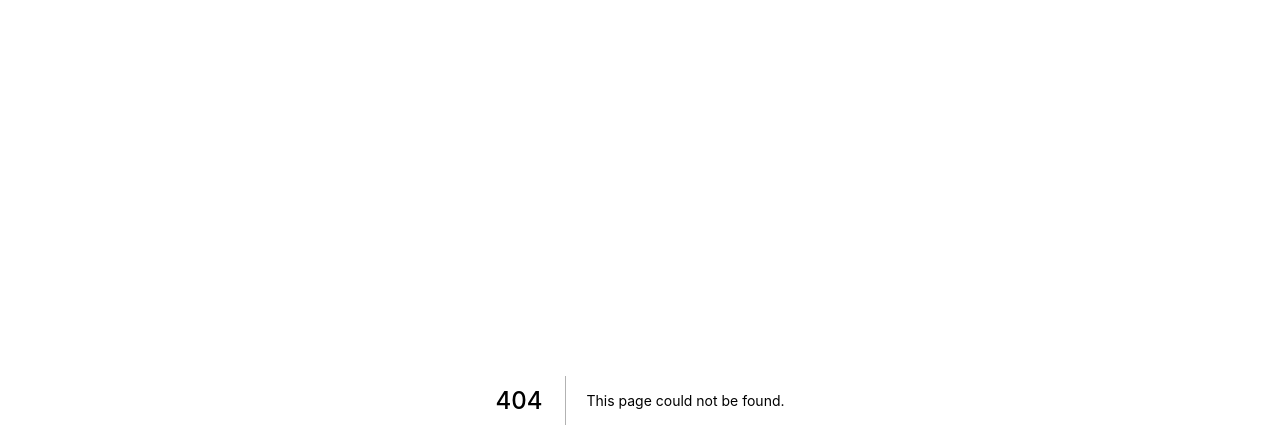
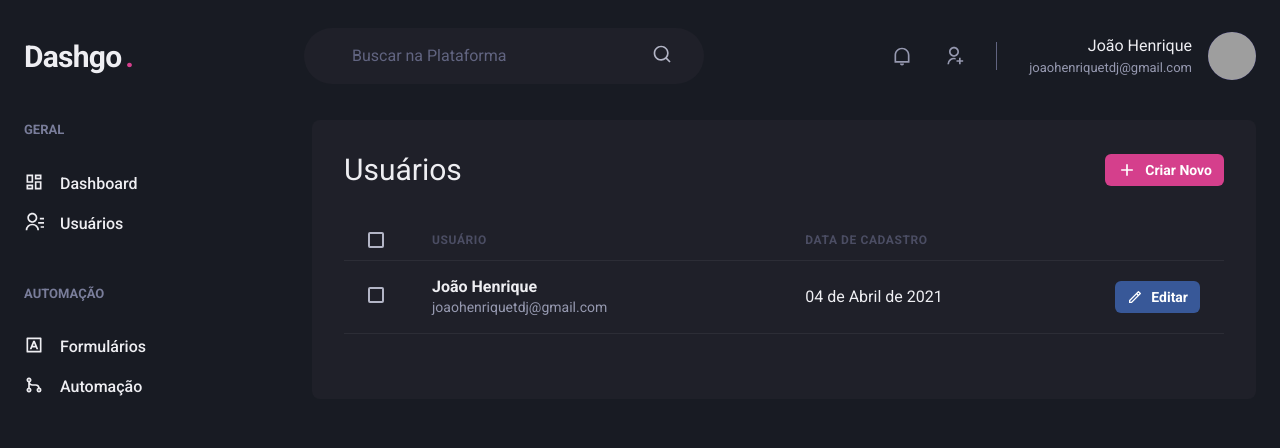
Before and after one commit to joaoh4547/dashgo, a Next.js app: page /users in a window 1280 px wide. Before the commit this address had no page. Shown: the top 448 px of the page. Built offline with nearby package versions, Linux system fonts and the light colour scheme; grey boxes are pictures that could not be loaded.

Commit message:
Add users page

```diff
--- /dev/null
+++ b/src/pages/users/index.tsx
@@ -0,0 +1,91 @@
+import {
+    Box,
+    Button,
+    Checkbox,
+    Flex,
+    Heading,
+    Icon,
+    Table,
+    Tbody,
+    Td,
+    Text,
+    Th,
+    Thead,
+    Tr,
+} from "@chakra-ui/react";
+import { RiAddLine, RiPencilLine } from "react-icons/ri";
+import { Header } from "../../components/Header";
+import { Sidebar } from "../../components/Sidebar";
+
+export default function UserList() {
+    return (
+        <Box>
+            <Header />
+            <Flex w="100%" my="6" maxW={1480} mx="auto" px="6">
+                <Sidebar />
+                <Box flex="1" borderRadius={8} bg="gray.800" p="8">
+                    <Flex mb="8" justify="space-between" align="center">
+                        <Heading size="lg" fontWeight="normal">
+                            Usuários
+                        </Heading>
+                        <Button
+                            as="a"
+                            size="sm"
+                            fontSize="sm"
+                            colorScheme="pink"
+                            leftIcon={<Icon as={RiAddLine} fontSize="20" />}
+                        >
+                            Criar Novo
+                        </Button>
+                    </Flex>
+                    <Table colorScheme="whiteAlpha">
+                        <Thead>
+                            <Tr>
+                                <Th px="6" color="gray.300" w="8">
+                                    <Checkbox colorScheme="pink" />
+                                </Th>
+                                <Th>Usuário</Th>
+                                <Th>Data de cadastro</Th>
+                                <Th w="8"></Th>
+                            </Tr>
+                        </Thead>
+                        <Tbody>
+                            <Tr>
+                                <Td px="6">
+                                    <Checkbox colorScheme="pink" />
+                                </Td>
+                                <Td>
+                                    <Box>
+                                        <Text fontWeight="bold">
+                                            João Henrique
+                                        </Text>
+                                        <Text fontSize="sm" color="gray.300">
+                                            joaohenriquetdj@gmail.com
+                                        </Text>
+                                    </Box>
+                                </Td>
+                                <Td>04 de Abril de 2021</Td>
+                                <Td>
+                                    <Button
+                                        as="a"
+                                        size="sm"
+                                        fontSize="sm"
+                                        colorScheme="facebook"
+                                        leftIcon={
+                                            <Icon
+                                                as={RiPencilLine}
+                                                fontSize="16"
+                                            />
+                                        }
+                                    >
+                                        Editar
+                                    </Button>
+                                </Td>
+                            </Tr>
+                        </Tbody>
+                    </Table>
+                </Box>
+            </Flex>
+        </Box>
+    );
+}
```
